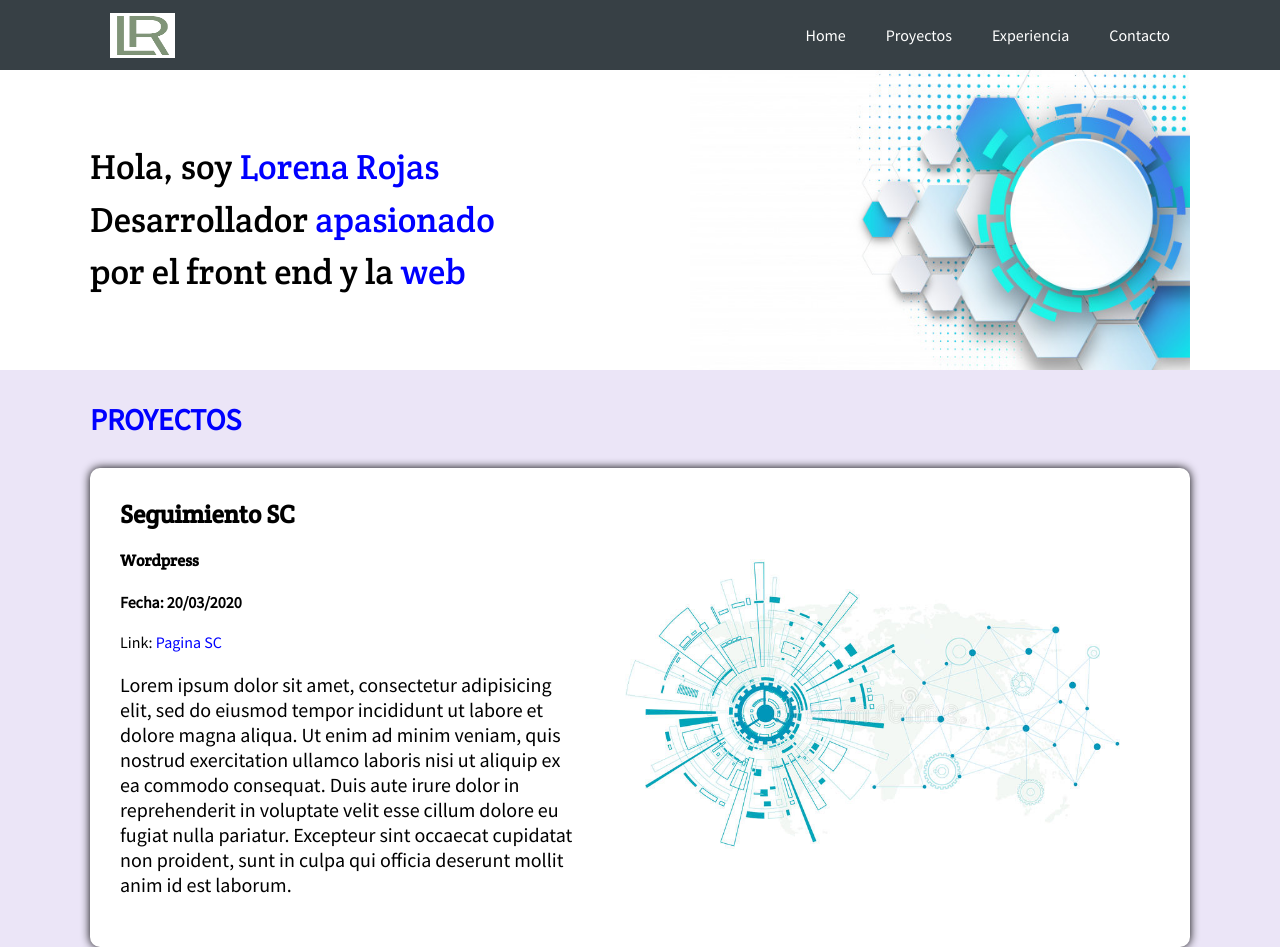
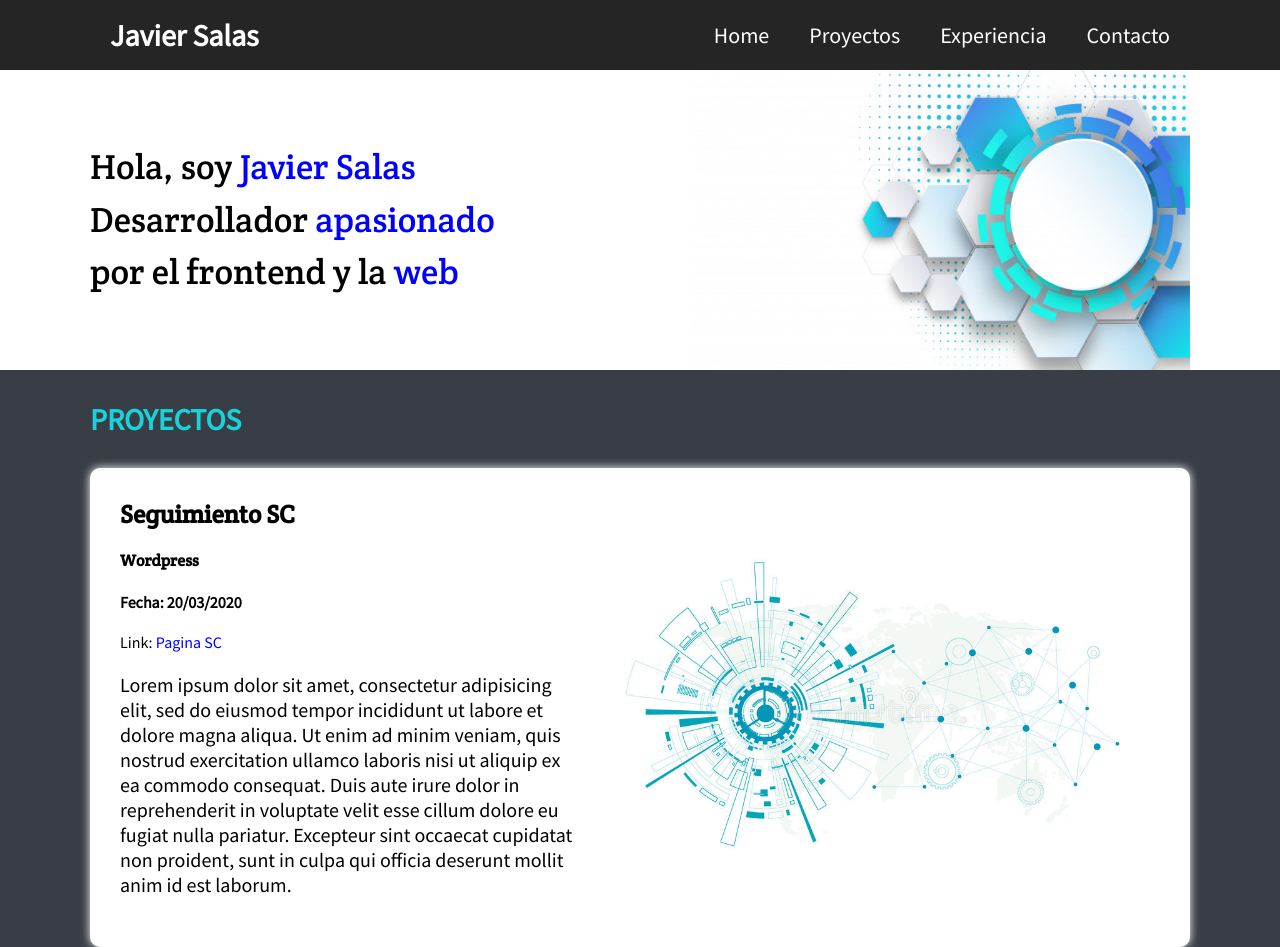
Before and after one commit to Javi-Salas-Dev/Portfolio-Lorena, a plain HTML site: page index.html in a window 1280 px wide. Shown: the top 947 px of the page. Drawn offline with Linux system fonts and the light colour scheme.

Commit message:
Actualizacion de hover en el menú y cambio de logo

```diff
--- a/css/style.css
+++ b/css/style.css
@@ -9,7 +9,7 @@ body{
 }
 
 header{
-	background-color: #374045;
+	background-color: #252525;
 	display: flex;
 	justify-content: space-between;
 	align-items: center;
@@ -19,12 +19,29 @@ header{
 header figure{
 	margin: 0px 0px 0px 20px;
 	height: 45px;
-	width: 65px;
+	width: 150px;
 }
 
-header figure img{
+/*header figure img{
 	width: inherit;
 	height: inherit;
+}*/
+
+.header figure p{
+	color: white;
+	font-weight: bold;
+	font-size: 30px;
+	width: inherit;
+	height: inherit;
+	margin: 0px;
+	display: flex;
+	align-items: center;
+	user-select: none;
+}
+
+.header figure p a{
+	text-decoration: none;
+	color: white;
 }
 
 h1, h2, h3, h4, h5{
@@ -39,7 +56,7 @@ h1{
 }
 
 h2{
-	color:blue;
+	color:#19d3da;
 	margin: 0;
 	padding: 30px 0px;
 	text-transform: uppercase;
@@ -53,6 +70,7 @@ h1 span{
 
 .menu{
 	height: inherit;
+	user-select: none;
 }
 
 .menu ul{
@@ -67,6 +85,17 @@ h1 span{
 .menu ul li{
 	margin: 0px 10px;
 	height: inherit;
+}
+
+.menu ul li a{
+	font-weight: 500;
+	font-size: 22px;
+}
+
+.menu ul li a:hover{
+	color: #19d3da;
+	font-weight: 500;
+	font-size: 22px;
 }
 
 .link{
@@ -103,13 +132,13 @@ h1 span{
 
 .projects{
 	padding: 0px 30px 10px 30px;
-	background-color: #744bc525;
+	background-color: #393e46;
 }
 
 .project{
 	background-color: white;
 	border-radius: 10px;
-	box-shadow: 0px 0px 10px black;
+	box-shadow: 0px 0px 10px white;
 	display: flex;
 	margin-bottom: 20px;
 	padding: 30px;
@@ -287,7 +316,7 @@ h1 span{
 }
 
 .footer{
-	background: #374045;
+	background: #252525;
 	color: white;
 	font-weight: 600;
 	display: flex;
--- a/index.html
+++ b/index.html
@@ -4,7 +4,7 @@
 	<meta charset="utf-8">
 	<meta name="viewport" content="width=device-width, initial-scale=1">
 	<meta name="description" content="Hola, Bienvenidos a mi portafolio donde podran encontrar todo sobre mi vida laboral y mi trayectoria liderando diferentes proyectos">
-	<title>Portfolio Lorena</title>
+	<title>Portafolio Javier Salas</title>
 	<link rel="shortcut icon" href="images/icono.png" type="image/x-icon">
 	<link rel="stylesheet" type="text/css" href="css/style.css">
 	<link rel="preconnect" href="https://fonts.gstatic.com">
@@ -15,7 +15,8 @@
 	<header class="header">
 		<div class="wrapper">
 		<figure>
-			<img src="images/icono.png" alt="Logo de git" width="50">
+			<p><a href="index.html"> Javier Salas</a></p>
+			<!-- <img src="images/icono.png" alt="Logo de git" width="50"> -->
 		</figure>
 		<nav class="menu">
 			<ul>
@@ -30,9 +31,9 @@
 
 	<section class="main">
 		<div class="wrapper">
-		<h1> Hola, soy <span>Lorena Rojas</span> <br>
+		<h1> Hola, soy <span>Javier Salas</span> <br>
 			Desarrollador <span>apasionado</span> <br>
-			por el front end y la <span>web</span>
+			por el frontend y la <span>web</span>
 		</h1>
 		<figure>
 			<img src="images/main.jpg" alt="icono del slide">
```
